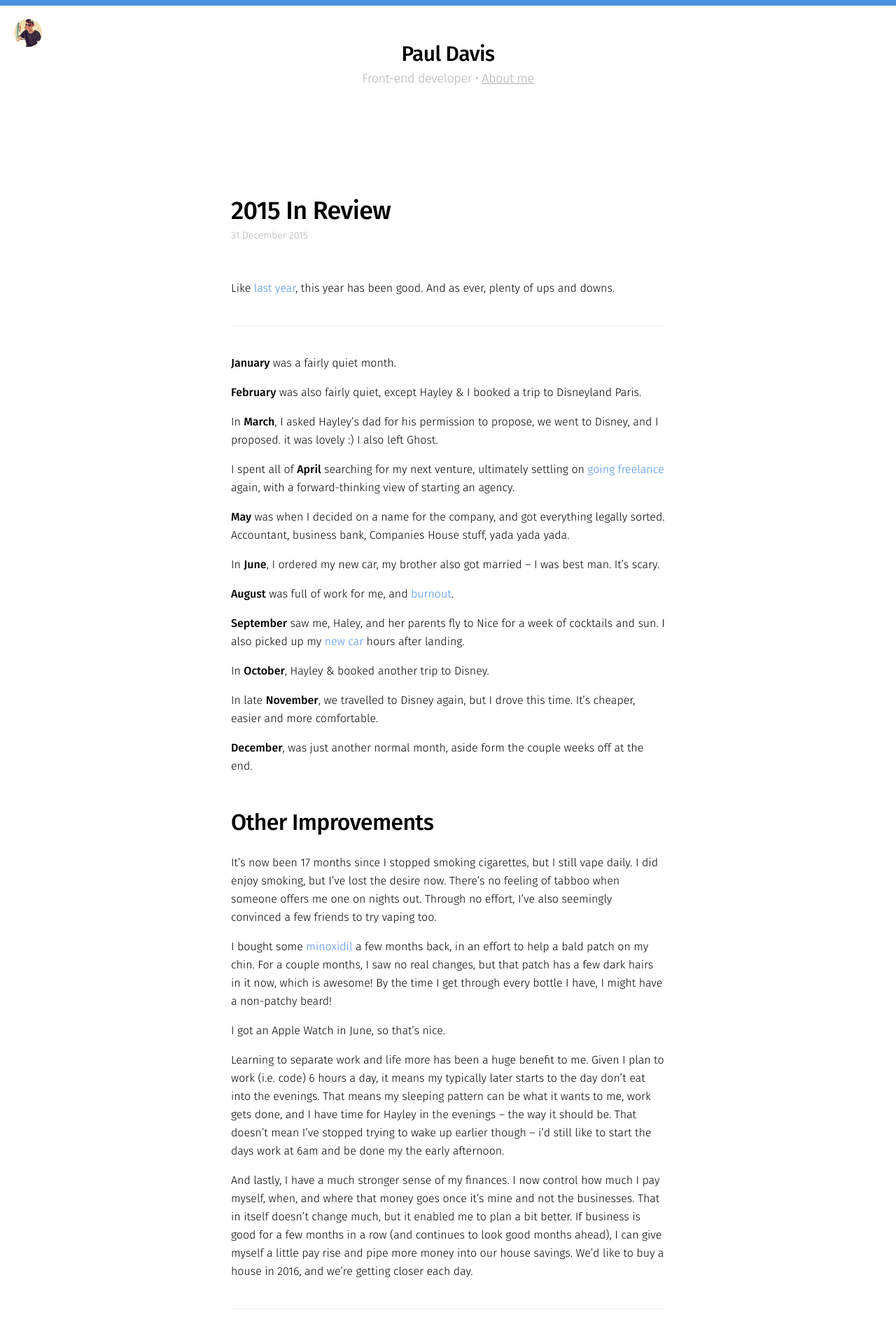
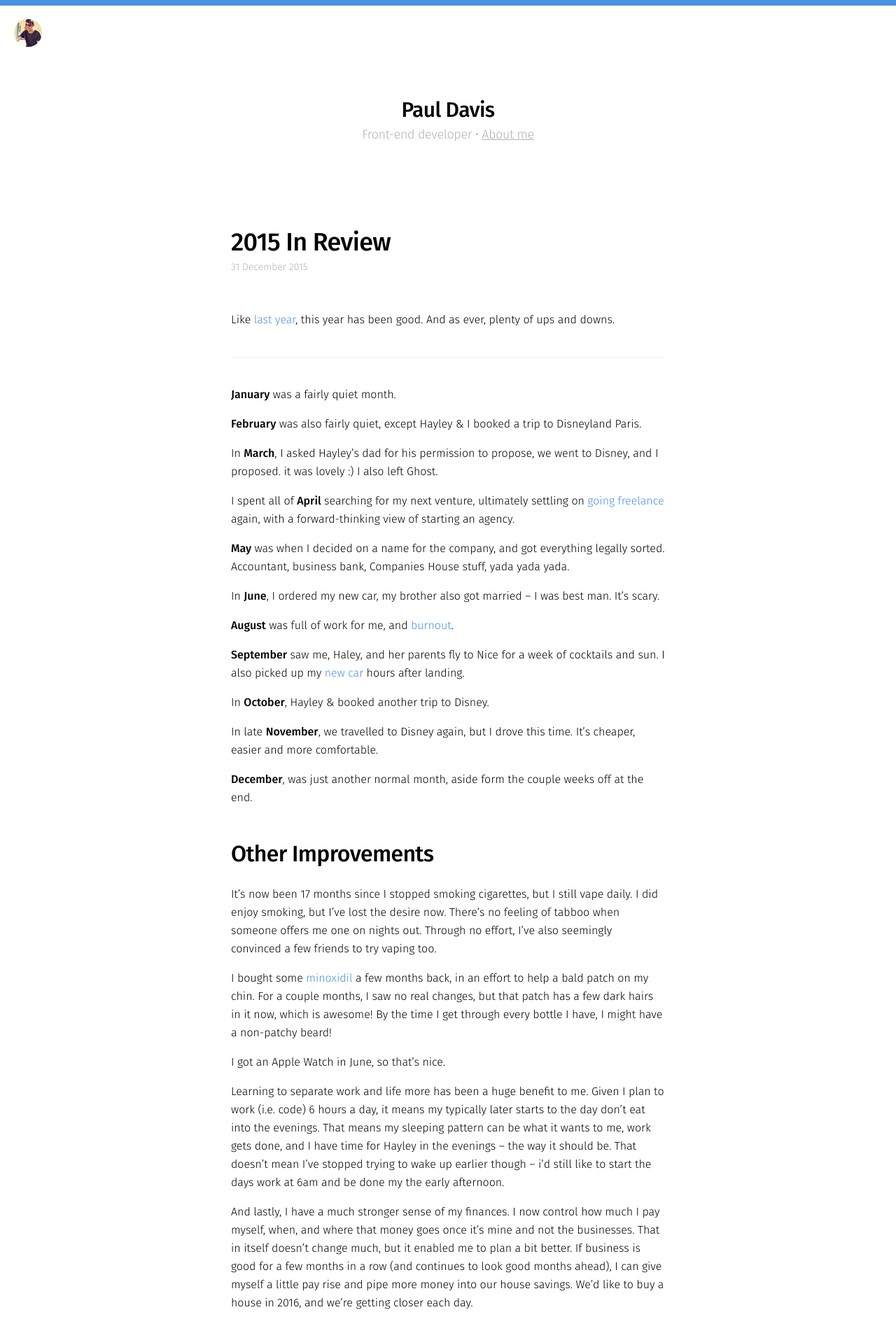
Before and after one commit to PaulAdamDavis/Old-Blog, a Jekyll site: the page built from index.html, in a window 1280 px wide. Shown: the top 1915 px of the page at 70% size. Built offline with Jekyll 4.4.1, drawn with Linux system fonts in a browser that asks for light colours; nearby versions of some CDN libraries; the list of posts is cut into pages by our own code.

Commit message:
Improve margins in header

```diff
--- a/_sass/_header.scss
+++ b/_sass/_header.scss
@@ -5,24 +5,7 @@
 .home-header {
     max-width: 540px;
     text-align: center;
-
-    @media (max-width: ($content_width + 199)) {
-        margin: 50px auto;
-    }
-    @media (min-width: ($content_width + 200)) {
-        margin: 110px auto;
-    }
-
-    // Larger margins on the home page
-    body.home-template & {
-        @media (max-width: ($content_width + 199)) {
-            margin: 100px auto;
-        }
-
-        @media (min-width: ($content_width + 200)) {
-            margin: 160px auto;
-        }
-    }
+    margin: 13rem auto 0;
 
     h1 {
         font-size: 3rem;
```
